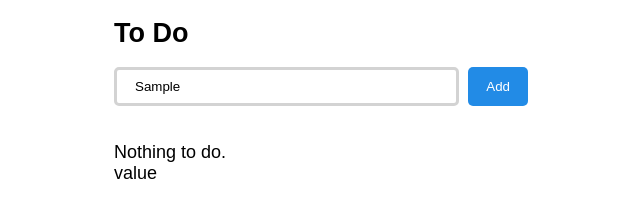
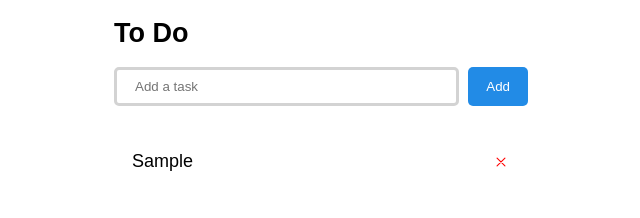
Before and after one commit to alabhyajindal/to-do, a plain HTML site: page index.html in a window 1280 px wide. Both pictures are taken after typing "Sample" into the empty fields and a click on the button "Add". Shown: the whole page, without its empty margins (319-959 px from the left). Drawn offline with nearby package versions, Linux system fonts and the light colour scheme.

Commit message:
working list

```diff
--- a/app.js
+++ b/app.js
@@ -1,17 +1,15 @@
-// ASSIGNING GLOBAL VARIABLES
-const add = document.querySelector(".add");
-const newTask = document.querySelector(".text-entry");
+function addMore() {
+  let newTask = document.getElementById("text-entry").value;
 
-const ul = document.querySelector(".todo-list");
-const li = document.createElement("li");
+  let ul = document.getElementById("todo-list");
+  let li = document.createElement("li");
+  li.textContent = newTask;
 
-li.appendChild(document.createTextNode("value"));
+  li.insertAdjacentHTML(
+    "beforeend",
+    '<ion-icon name="close-outline"></ion-icon>'
+  );
+  ul.appendChild(li);
 
-// EVENT LISTENER ON BUTTON CLICK
-add.addEventListener("click", () => {
-  console.log(newTask.value);
-  ul.appendChild(li);
-});
-
-// get input from user
-// display it back on the page
+  document.getElementById("text-entry").value = "";
+}
--- a/index.html
+++ b/index.html
@@ -14,15 +14,23 @@
         <h1>To Do</h1>
       </section>
       <section class="add-todo">
-        <input placeholder="Add a task" class="text-entry" />
-        <button class="btn add">Add</button>
+        <input placeholder="Add a task" class="text-entry" id="text-entry" />
+        <button class="btn add" onclick="addMore()">Add</button>
       </section>
       <section class="tasks">
-        <ul class="todo-list">
-          <li id="default">Nothing to do.</li>
-        </ul>
+        <ul class="todo-list" id="todo-list"></ul>
       </section>
     </div>
+    <!-- Icons -->
+    <script
+      type="module"
+      src="https://unpkg.com/ionicons@5.5.2/dist/ionicons/ionicons.esm.js"
+    ></script>
+    <script
+      nomodule
+      src="https://unpkg.com/ionicons@5.5.2/dist/ionicons/ionicons.js"
+    ></script>
+
     <!-- JS -->
     <script src="./app.js"></script>
   </body>
--- a/style.css
+++ b/style.css
@@ -55,6 +55,18 @@ section {
   outline: none;
 }
 
+li {
+  display: flex;
+  align-items: center;
+  justify-content: space-between;
+  padding: 0.5rem 1rem;
+}
+
+ion-icon {
+  color: red;
+  cursor: pointer;
+}
+
 /* TODO LIST */
 
 .todo-list {
```
